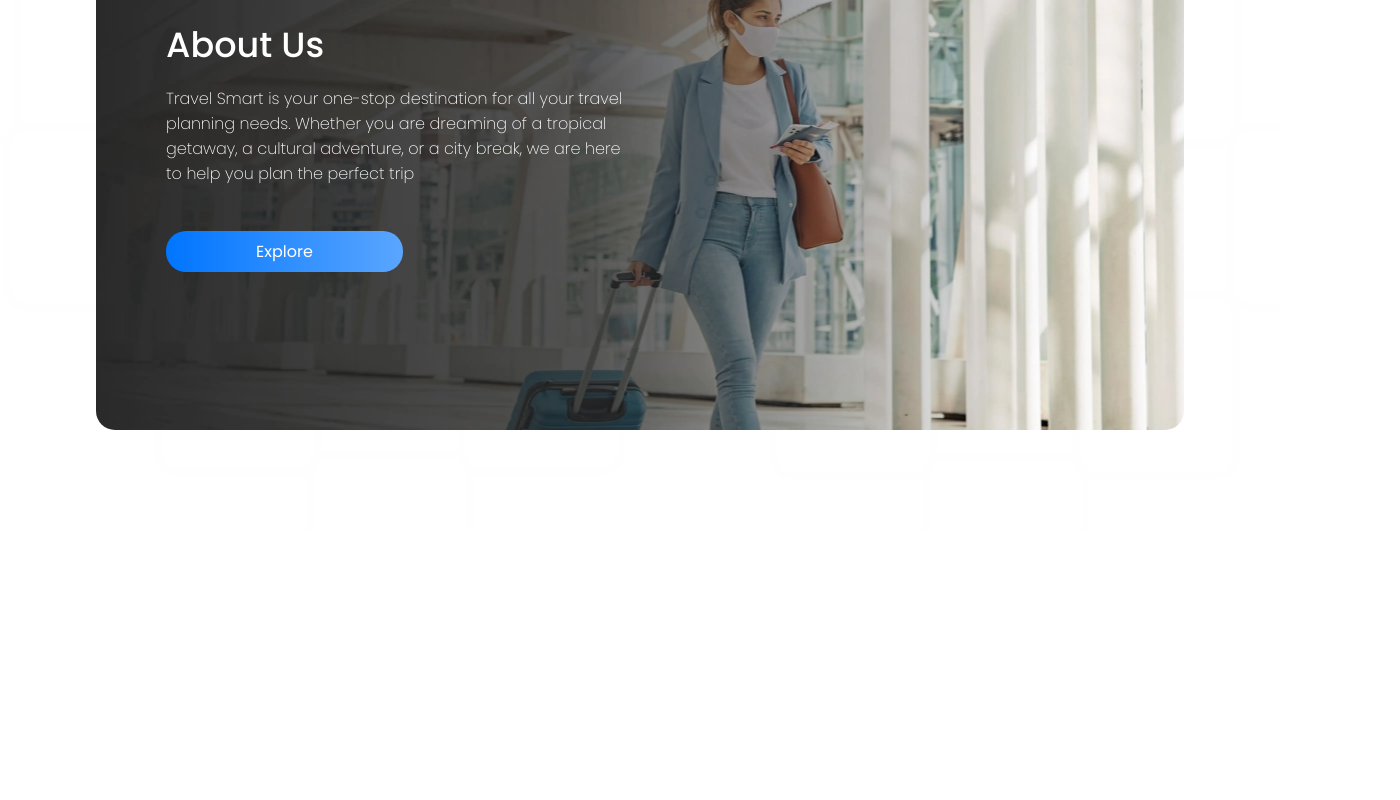
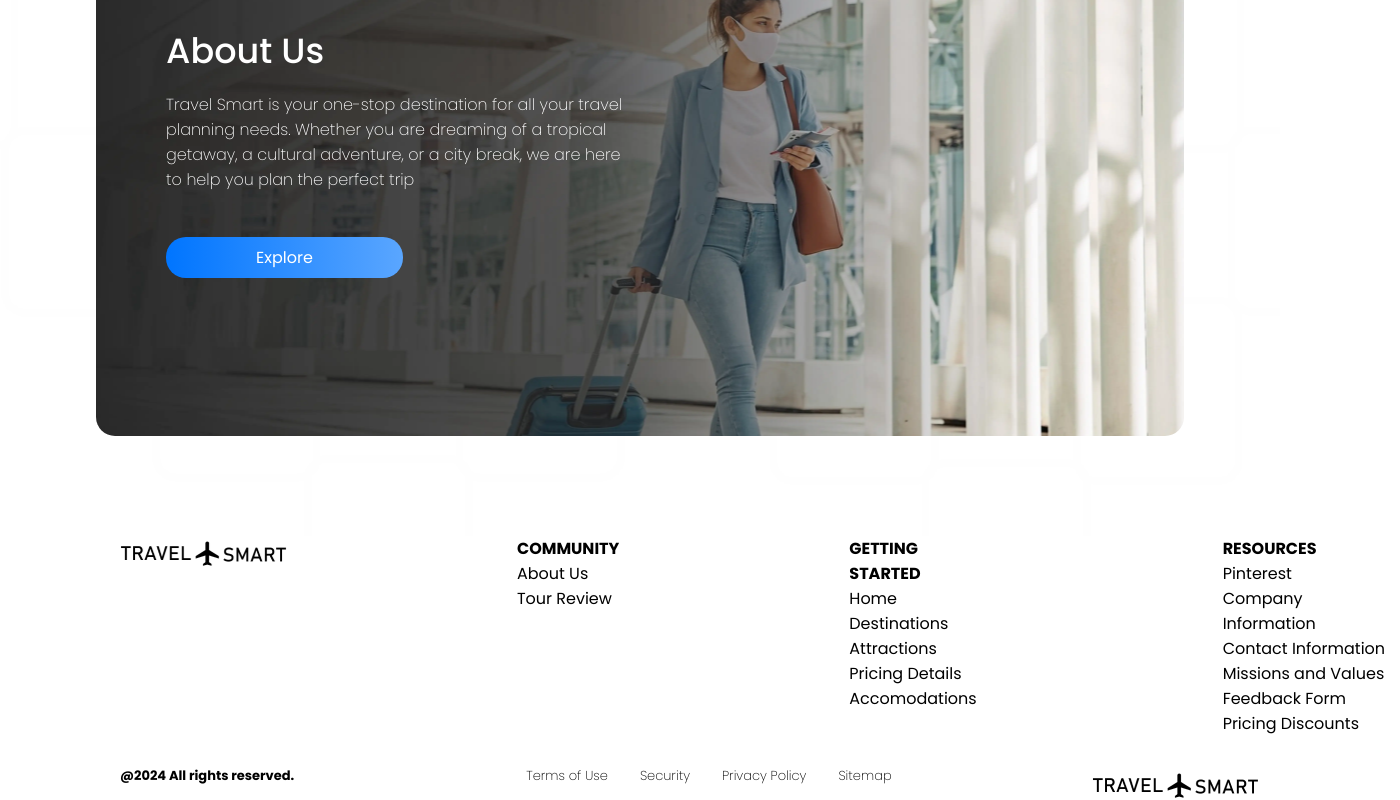
Before and after one commit to BadBoyBEWA/Travelsmart, a React (Create React App) app: page / in a window 1280 px wide. Shown: the part 1043-1843 px from the top of the page, 1400 px wide, since content can reach past the window. Before the commit the page ends 1573 px from the top, so only its background shows below. Built offline with nearby package versions, Linux system fonts and the light colour scheme.

Commit message:
Added Footer2

```diff
--- a/src/App.css
+++ b/src/App.css
@@ -196,5 +196,4 @@
   box-shadow: 0px 6px 7px 1px rgba(0, 0, 0, 0.2);
   background: linear-gradient(to right, #2189ff, #5AA6FF);
   padding: 8px 30px;
-
 }
--- a/src/App.js
+++ b/src/App.js
@@ -6,6 +6,7 @@
 import Text from './Components/Text';
 import Buttons from './Components/Buttons';
 import Airplane from './Components/Airplane';
+import Footers from './Footers/footers';
 
 function App() {
   return (
@@ -42,6 +43,7 @@
         </div>
     </section>
     </div>
+  <Footers />
     </>
   );
 }
--- /dev/null
+++ b/src/Footers/footers.css
@@ -0,0 +1,78 @@
+@import url('https://fonts.googleapis.com/css2?family=Poppins:ital,wght@0,100;0,200;0,300;0,400;0,500;0,600;0,700;0,800;0,900;1,100;1,200;1,300;1,400;1,500;1,600;1,700;1,800;1,900&display=swap');
+*{
+    font-family: "Poppins" , sans-serif;
+}
+.footers-section-padding{
+  padding: 4rem , 4rem;
+}
+.footer-links-div{
+    display: flex;
+    flex-direction: column;
+    justify-content: left;
+    margin:1rem;
+    color: #000000;
+    gap: 18px;
+}
+.footer-links{
+ display: flex;
+ gap: 230px;
+ text-align: left;
+ flex-direction:row;
+ margin-left: 120px;
+ width: 100%;
+ margin-bottom: 2rem;
+}
+.footer-images{
+    background-image: url(/public/Artboard2.png);
+    height: 4vh;
+    width: 167px;
+}
+a{
+    text-decoration: none;
+    color: #000000;
+    text-align: left;
+}
+.footer-links-div h4{
+    font-size:var(--header-font-size);
+    line-height:15px;
+    margin-bottom: 0.5rem;
+    font-family: "Poppins" , sans-serif;
+    text-align: left;
+}
+.footer-links-div p{
+font-size: var(--text-font-size);
+line-height: 15px;
+margin:  0.5rem 0;
+cursor: pointer;
+
+}
+.footer-links-div a{
+    text-decoration: none;
+    text-align: left;
+}
+.footer-below{
+    display: flex;
+    flex-direction: row;
+    gap: 200px;
+    margin-left: 120px;
+    margin-top: 0.2rem;
+}
+.footer-below-links{
+    display: flex;
+    flex-direction: row;
+}
+.footer-below-links p{
+    font-size: var(--text-font-size);
+    line-height: 15px;
+    margin-left: 2rem;
+    color: #000000;
+    font-weight: 200;
+}
+.footer-image{
+
+}
+.footer-copyright{
+    font-size: var(--text-font-size);
+    line-height: 15px;
+    font-weight: bold;
+}
--- /dev/null
+++ b/src/Footers/footers.jsx
@@ -0,0 +1,78 @@
+import React from 'react'
+import './footers.css'
+
+
+export default function footers() {
+  return (
+    <div className='footers'>
+        <div className="footers-section-padding">
+
+            <div className="footer-links">
+                <div className='footer-images'></div>
+                <div className='footers-links-div'>
+                 <h4>COMMUNITY</h4>
+                 <a href="">
+                    <p>About Us</p>
+                 </a>
+                 <a href="">
+                    <p>Tour Review</p>
+                 </a>
+                </div>
+                <div className='footers-links-div'>
+                 <h4>GETTING STARTED</h4>
+                 <a href="">
+                    <p>Home</p>
+                 </a>
+                 <a href="">
+                    <p>Destinations</p>
+                 </a>
+                 <a href="">
+                    <p>Attractions</p>
+                 </a>
+                 <a href="">
+                    <p>Pricing Details</p>
+                 </a>
+                 <a href="">
+                    <p>Accomodations</p>
+                 </a>
+                </div>
+                <div className='footers-links-div'>
+                 <h4>RESOURCES</h4>
+                 <a href="">
+                    <p>Pinterest</p>
+                 </a>
+                 <a href="">
+                    <p>Company Information</p>
+                 </a>
+                 <a href="">
+                    <p>Contact Information</p>
+                 </a>
+                 <a href="">
+                    <p>Missions and Values</p>
+                 </a>
+                 <a href="">
+                    <p>Feedback Form</p>
+                 </a>
+                 <a href="">
+                    <p>Pricing Discounts</p>
+                 </a>
+                </div>
+       </div>
+       <div className='footer-below'>
+        <div className='footer-copyright'>
+            <p>@{new Date(). getFullYear()} All rights reserved.
+            </p>
+        </div>
+        <div className="footer-below-links">
+            <a href=""><div><p>Terms of Use</p></div></a>
+            <a href=""><div><p>Security</p></div></a>
+            <a href=""><div><p>Privacy Policy</p></div></a>
+            <a href=""><div><p>Sitemap</p></div></a>
+        </div>
+        <div className="footer-images"></div>
+            </div>
+
+        </div>
+    </div>
+  )
+}
```
Also changed, not shown: src/Body/Body.css (added, +12 -0 lines), src/Body/Body.jsx (added, +8 -0 lines), public/Artboard2.png (added).
